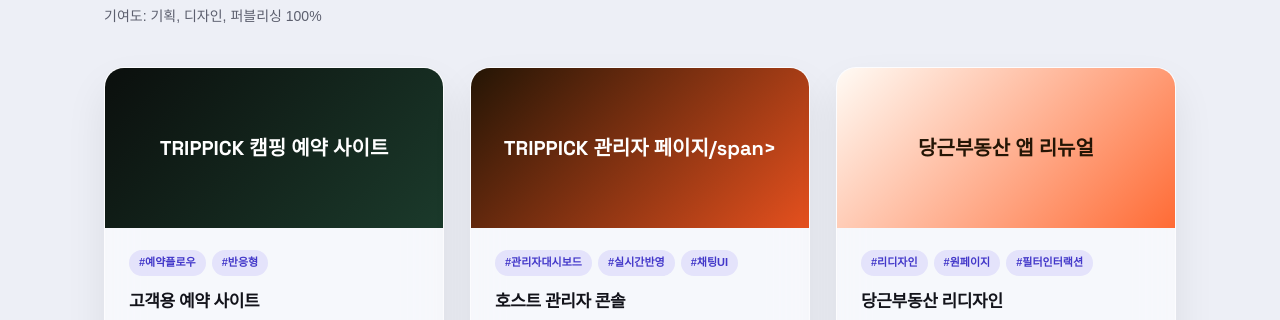
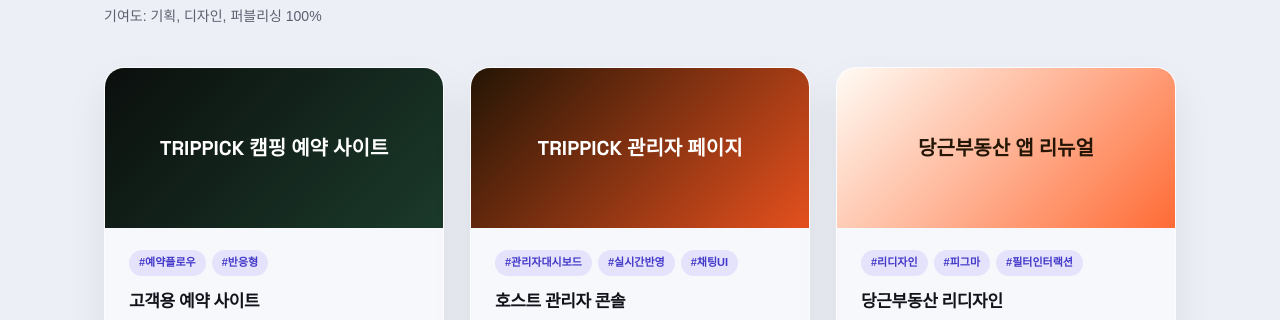
Before and after one commit to jwc95090-hash/portfolio_choijiwoo, a plain HTML site: page index.html in a window 1280 px wide. Shown: the part 1982-2302 px from the top of the page. Drawn offline with Linux system fonts and the light colour scheme; a web font is replaced by a local one.

Commit message:
당근부동산 내용 수정

```diff
--- a/index.html
+++ b/index.html
@@ -145,7 +145,7 @@
 
       <article class="project-card glass">
         <div class="project-thumb" style="background:linear-gradient(135deg,#241505,#E5501E);">
-          <span class="thumb-label">TRIPPICK 관리자 페이지/span>
+          <span class="thumb-label">TRIPPICK 관리자 페이지</span>
         </div>
         <div class="project-body">
           <div class="tag-row"><span>#관리자대시보드</span><span>#실시간반영</span><span>#채팅UI</span></div>
@@ -167,7 +167,7 @@
           <span class="thumb-label" style="color:#241505;">당근부동산 앱 리뉴얼</span>
         </div>
         <div class="project-body">
-          <div class="tag-row"><span>#리디자인</span><span>#원페이지</span><span>#필터인터랙션</span></div>
+          <div class="tag-row"><span>#리디자인</span><span>#피그마</span><span>#필터인터랙션</span></div>
           <h3>당근부동산 리디자인</h3>
           <p>동네 인증 기반 직거래 당근부동산 서비스를 리디자인한 앱 리디자인 프로젝트입니다.</p>
           <a href="https://jwc95090-hash.github.io/trippick-site/app_redesign_portfolio.pdf" target="_blank" class="quick-link">
```
